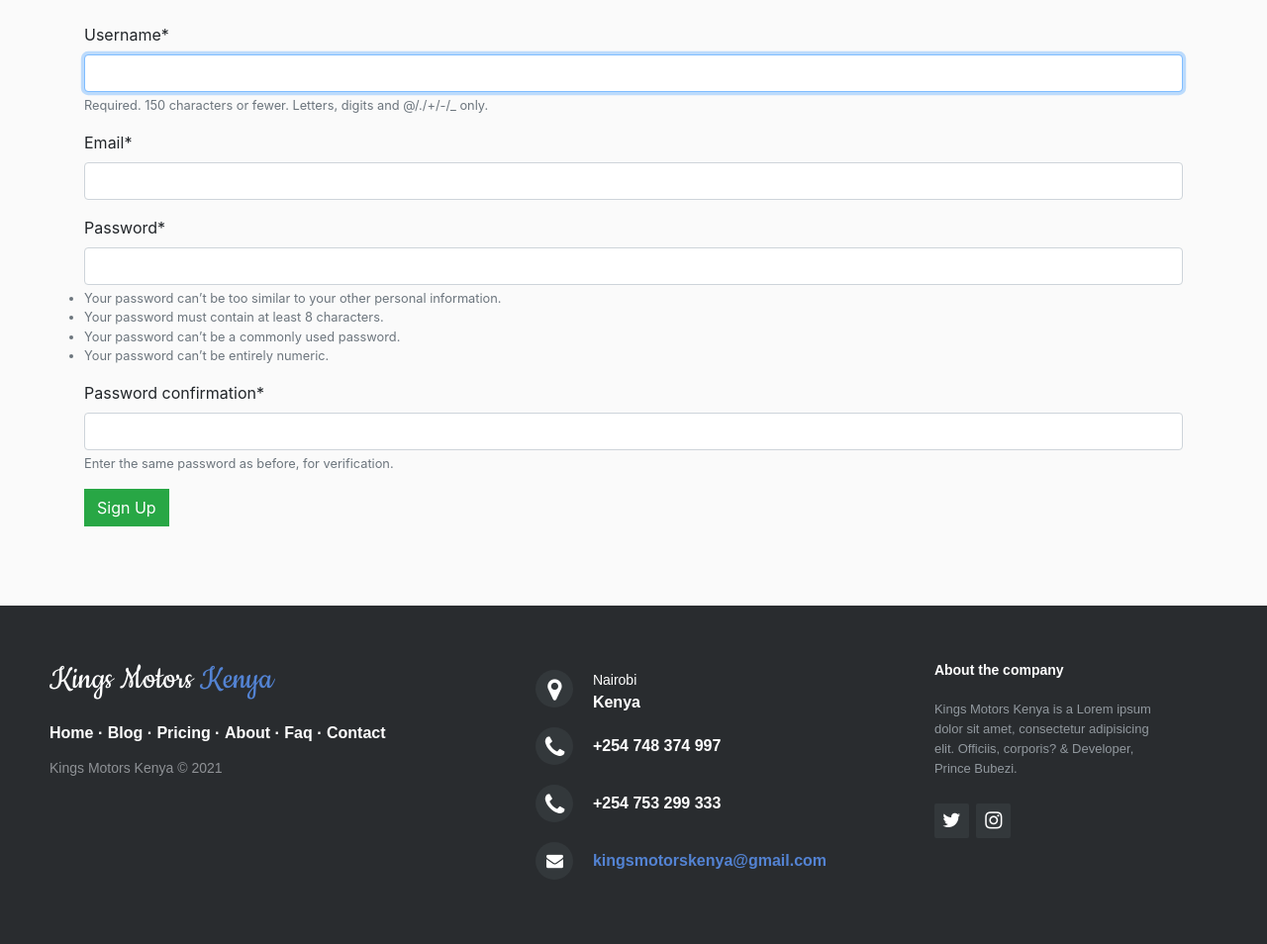
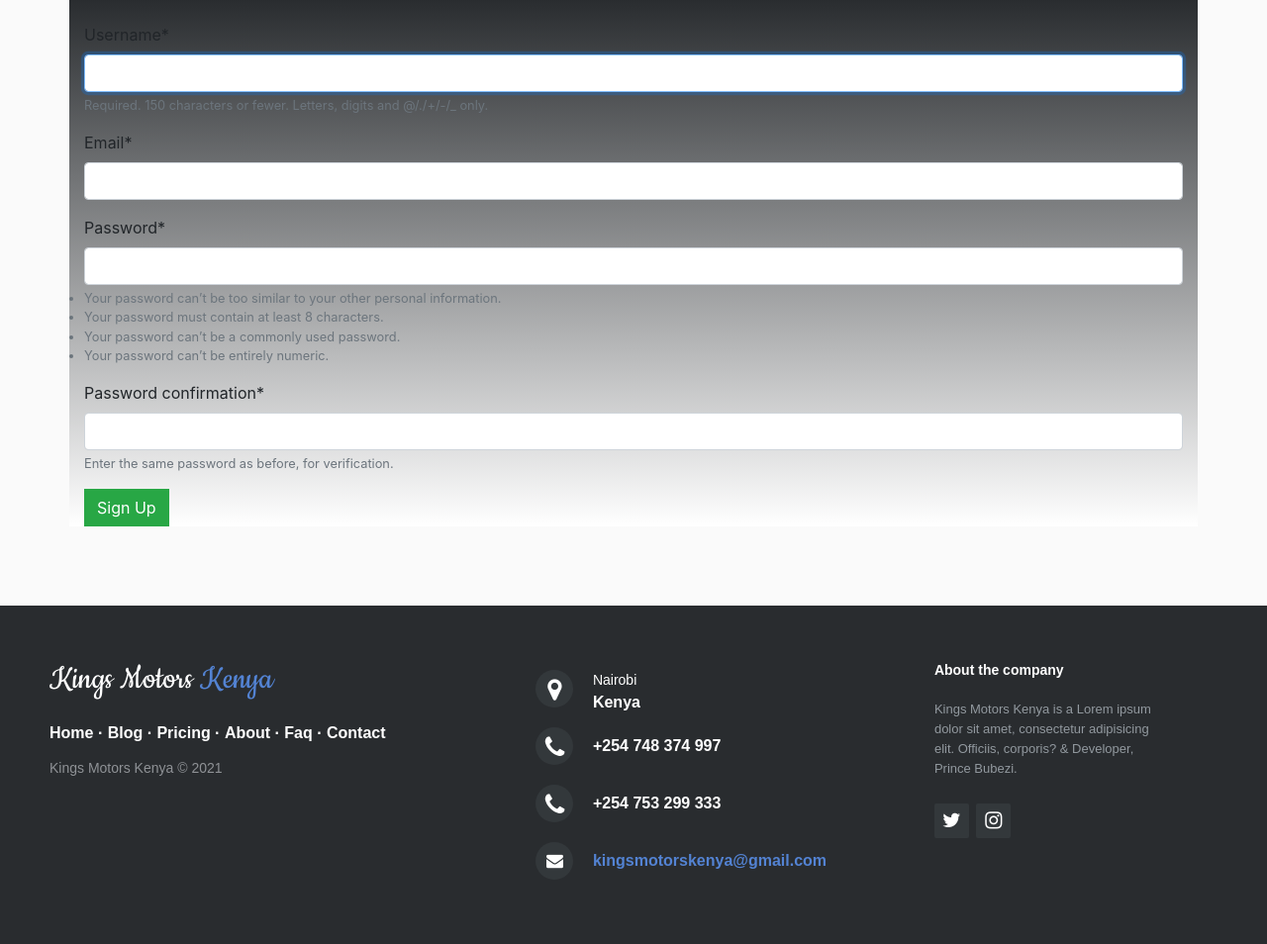
Before and after one commit to Blacking-highness/Kings-Motors-Kenya, a Django app: page /register/ in a window 1280 px wide. Shown: the part 66-1020 px from the top of the page at 99% size. Run offline with Django 3.2, Linux system fonts and the light colour scheme; some libraries are stand-ins or nearby versions.

Commit message:
Hosting for demo

```diff
--- a/store/templates/store/main.html
+++ b/store/templates/store/main.html
@@ -136,7 +136,7 @@
 	  </div>
 	</nav>
 
-     <div class="container">
+	<div class="container" style="background: linear-gradient(#292c2f, white)!important;">
             <br>
             {% block content %}
 
```
Also changed, not shown: db.sqlite3, 1 other file.
